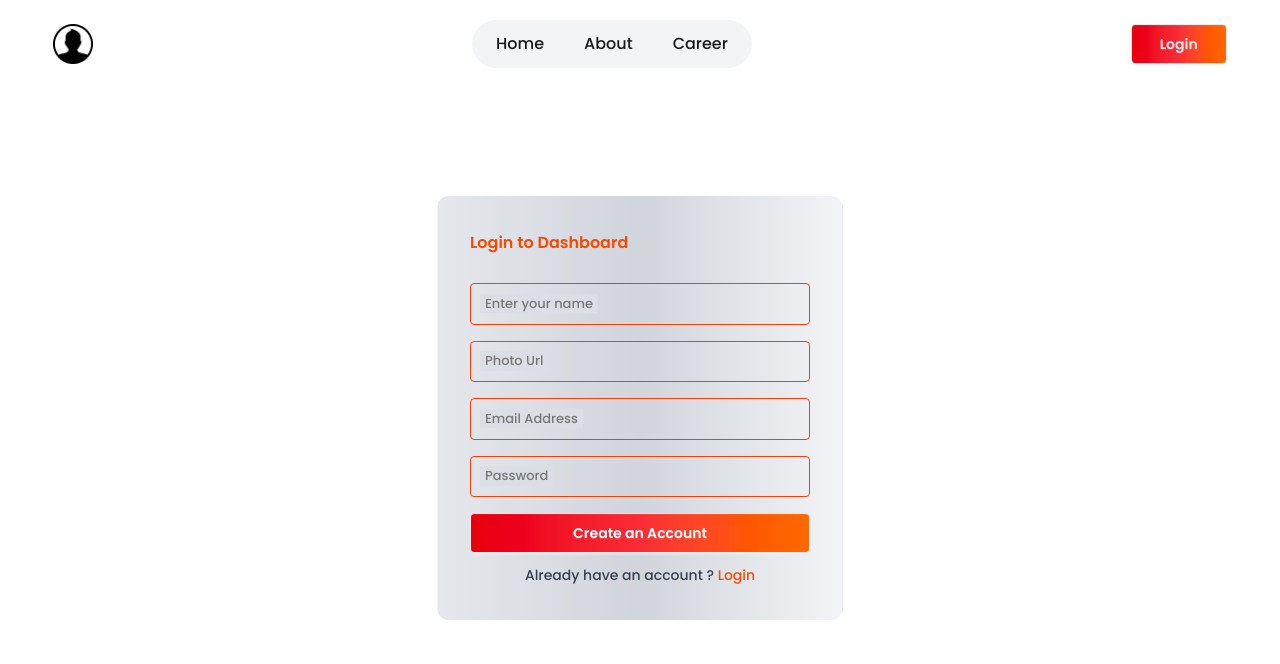
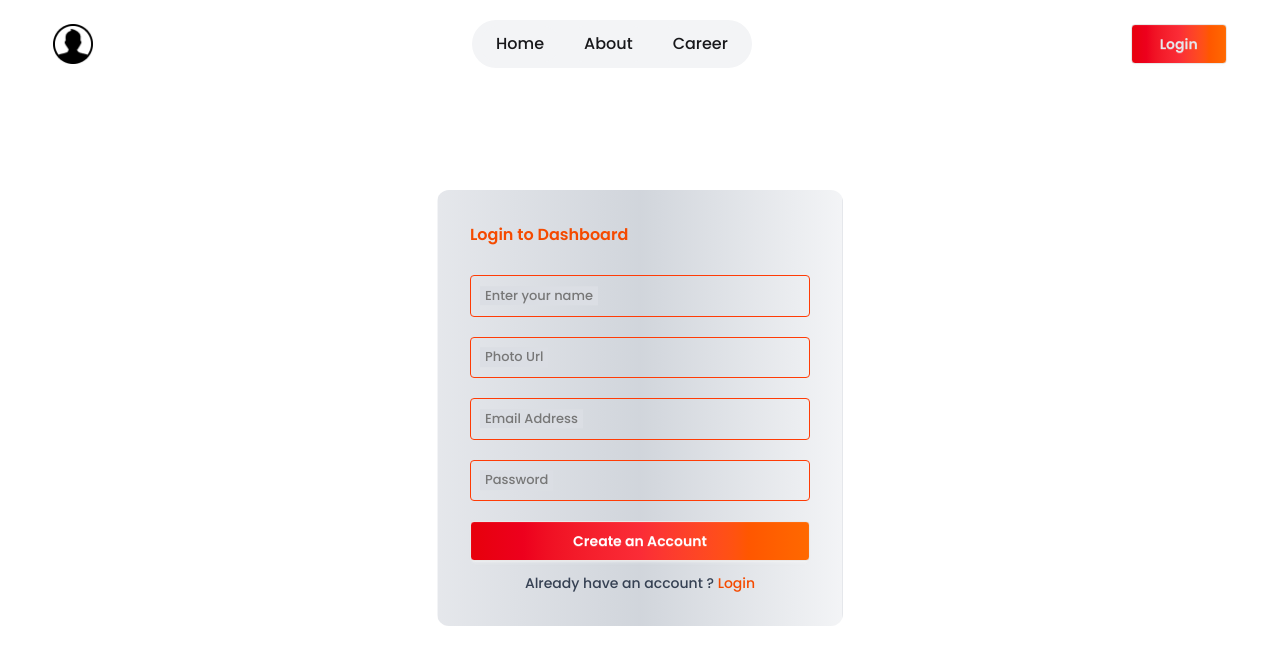
Before and after one commit to kamalcodezen/daragon-news-next, a Next.js app: page /register in a window 1280 px wide. Shown: the top 664 px of the page. Built offline with nearby package versions, Linux system fonts and the light colour scheme.

Commit message:
login and register page height problem fixed

```diff
--- a/src/app/(auth)/login/page.jsx
+++ b/src/app/(auth)/login/page.jsx
@@ -35,7 +35,7 @@ const LoginPage = () => {
             <div className="input-group ">
               <input
                 type="email"
-                {...register("email", { required: "kamal@exmaple.com" })}
+                {...register("email", { required: "kamal@exmaple.com*" })}
                 placeholder=" "
               />
               <label>Email Address</label>
@@ -55,7 +55,7 @@ const LoginPage = () => {
                 placeholder=" "
                 {...register("password", {
                   required:
-                    "Must be at least 8 characters with 1 uppercase and 1 number",
+                    "Must be at least 8 characters with 1 uppercase and 1 number*",
                 })}
               />
               <label>Password</label>
--- a/src/app/(auth)/register/page.jsx
+++ b/src/app/(auth)/register/page.jsx
@@ -24,13 +24,13 @@ const RegisterPage = () => {
       <div className="min-h-[80vh] flex flex-col items-center justify-center">
         <form
           onSubmit={handleSubmit(handleLogin)}
-          className="px-8 py-8.5 border border-transparent bg-gradient-to-r from-gray-200 via-gray-300 to-gray-100 rounded-xl"
+          className="px-8 py-8 border border-transparent bg-gradient-to-r from-gray-200 via-gray-300 to-gray-100 rounded-xl"
         >
           <p className="font-semibold text-orange-600  mb-7">
             Login to Dashboard
           </p>
 
-          <div className="mb-4">
+          <div className="mb-5">
             <div className="input-group ">
               <input
                 type="text"
@@ -47,7 +47,7 @@ const RegisterPage = () => {
             )}
           </div>
 
-          <div className="mb-4">
+          <div className="mb-5">
             <div className="input-group ">
               <input
                 type="text"
@@ -64,7 +64,7 @@ const RegisterPage = () => {
             )}
           </div>
 
-          <div className="mb-4">
+          <div className="mb-5">
             <div className="input-group ">
               <input
                 type="email"
@@ -81,7 +81,7 @@ const RegisterPage = () => {
             )}
           </div>
 
-          <div className="mb-4">
+          <div className="mb-5">
             <div className="input-group ">
               <input
                 type="password"
```
